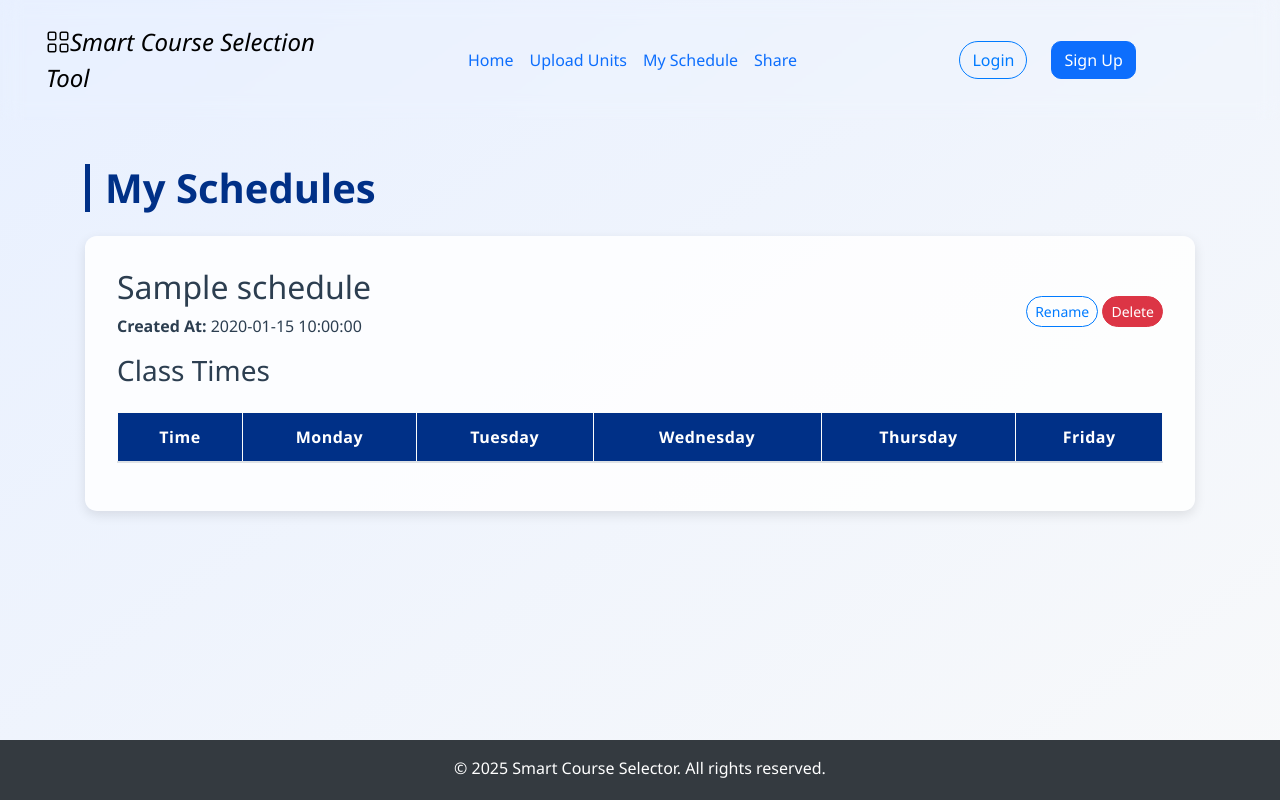
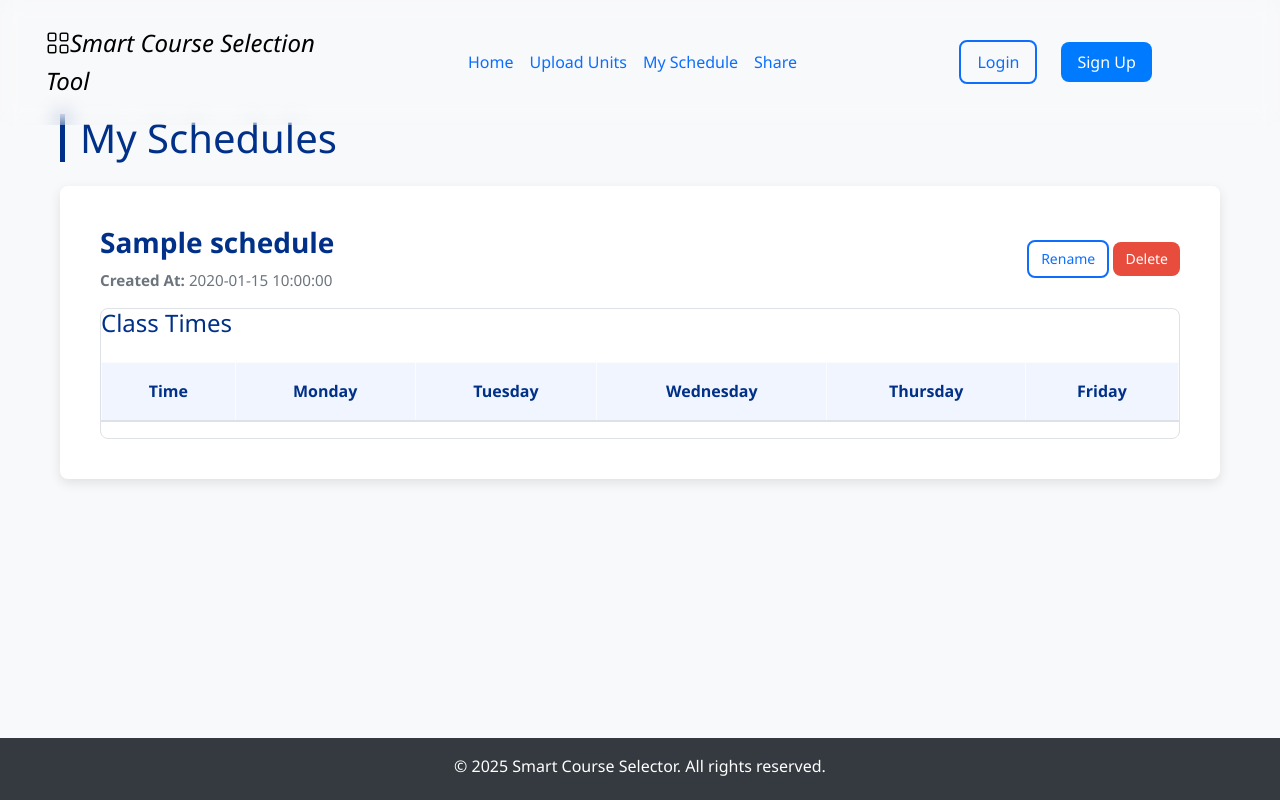
Before and after one commit to Xin-Wang1/2025_CITS5505_Agile_Web_Dev_group_project, a Python web app: template app/templates/My_Schedule.html in a window 1280 px wide. Run offline with Jinja, Linux system fonts and the light colour scheme; the template is opened without the code that fills it: most values are stand-ins (such as "Sample title", 1, 10 or a date in 2020); lists and menus that the app fills with data are empty; some libraries are stand-ins or nearby versions.

Commit message:
Finalize and polish UI styling for all key pages

```diff
--- a/app/static/css/myschedule.css
+++ b/app/static/css/myschedule.css
@@ -1,120 +1,299 @@
-/* General body styling */
-body {
-    font-family: 'Segoe UI', Tahoma, Geneva, Verdana, sans-serif;
-    margin: 0;
-    padding-top: 70px;
-    /* Ensure content starts below the fixed header */
-    background: linear-gradient(145deg, #e8f0ff, #f8f9fa);
-    color: #2c3e50;
+/* Variables for consistent theming */
+:root {
+    --primary-color: #003087;
+    --secondary-color: #eaf4ff;
+    --accent-color: #0d6efd;
+    --text-color: #2c3e50;
+    --background-color: #f8f9fa;
+    --border-radius: 8px;
+    --transition-speed: 0.3s;
+    --font-family: 'Segoe UI', Tahoma, Geneva, Verdana, sans-serif;
 }
 
-/* Main content padding */
-main.container {
-    padding-top: 70px;
-    /* Push content below the fixed header */
-    margin-top: 20px;
-    /* Optional: Add spacing above the main content */
+/* Reset and base styles */
+* {
+    box-sizing: border-box;
+    margin: 0;
+    padding: 0;
 }
 
-/* Timetable styling */
-.timetable {
-    background: rgba(255, 255, 255, 0.75);
-    backdrop-filter: blur(12px);
+body {
+    font-family: var(--font-family);
+    background-color: var(--background-color);
+    color: var(--text-color);
+    line-height: 1.6;
+    padding-top: 70px;
+}
+
+/* Container */
+.container {
+    max-width: 1200px;
+    margin: 0 auto;
     padding: 20px;
+}
+
+/* Headings */
+h1,
+h2,
+h3 {
+    color: var(--primary-color);
+    margin-bottom: 1rem;
+}
+
+h1 {
+    font-size: 2.5rem;
+    border-left: 5px solid var(--primary-color);
+    padding-left: 15px;
+}
+
+h2 {
+    font-size: 2rem;
+}
+
+h3 {
+    font-size: 1.5rem;
+}
+
+/* Schedule Container */
+.schedule-container {
+    background-color: #ffffff;
+    border-radius: var(--border-radius);
+    box-shadow: 0 4px 12px rgba(0, 0, 0, 0.1);
+    padding: 2rem;
+    margin-bottom: 2rem;
+    transition: transform var(--transition-speed), box-shadow var(--transition-speed);
+}
+
+.schedule-container:hover {
+    transform: translateY(-5px);
+    box-shadow: 0 8px 20px rgba(0, 0, 0, 0.15);
+}
+
+/* Schedule Header */
+.schedule-container .d-flex {
+    display: flex;
+    justify-content: space-between;
+    align-items: center;
+    margin-bottom: 1rem;
+}
+
+.schedule-container h2 {
+    margin: 0;
+}
+
+.schedule-container p {
+    margin: 0.5rem 0 0;
+    color: #6c757d;
+}
+
+/* Buttons */
+.btn {
+    padding: 0.5rem 1rem;
+    border: none;
+    border-radius: var(--border-radius);
+    cursor: pointer;
+    font-weight: 500;
+    transition: background-color var(--transition-speed), color var(--transition-speed);
+}
+
+.btn-outline-primary {
+    background-color: transparent;
+    color: var(--accent-color);
+    border: 2px solid var(--accent-color);
+}
+
+.btn-outline-primary:hover {
+    background-color: var(--accent-color);
+    color: #ffffff;
+}
+
+.btn-danger {
+    background-color: #dc3545;
+    color: #ffffff;
+}
+
+.btn-danger:hover {
+    background-color: #c82333;
+}
+
+/* Table */
+.table-responsive {
+    overflow-x: auto;
+}
+
+table {
+    width: 100%;
+    border-collapse: collapse;
+    margin-top: 1rem;
+}
+
+thead {
+    background-color: var(--primary-color);
+    color: #ffffff;
+}
+
+th,
+td {
+    padding: 0.75rem;
+    text-align: center;
+    border: 1px solid #dee2e6;
+}
+
+tbody tr:nth-child(even) {
+    background-color: #f2f2f2;
+}
+
+tbody tr:hover {
+    background-color: #e9ecef;
+}
+
+/* Alert */
+.alert {
+    padding: 1rem 1.5rem;
+    background-color: var(--secondary-color);
+    border-left: 6px solid var(--accent-color);
+    color: var(--text-color);
+    margin-bottom: 1.5rem;
+    border-radius: var(--border-radius);
+    box-shadow: 0 4px 8px rgba(0, 0, 0, 0.05);
+}
+
+/* Responsive */
+@media (max-width: 768px) {
+    .schedule-container .d-flex {
+        flex-direction: column;
+        align-items: flex-start;
+    }
+
+    .schedule-container .d-flex>div {
+        margin-bottom: 1rem;
+    }
+
+    table,
+    thead,
+    tbody,
+    th,
+    td,
+    tr {
+        display: block;
+    }
+
+    thead tr {
+        display: none;
+    }
+
+    td {
+        position: relative;
+        padding-left: 50%;
+        text-align: left;
+    }
+
+    td::before {
+        position: absolute;
+        top: 0;
+        left: 0;
+        width: 45%;
+        padding-left: 1rem;
+        white-space: nowrap;
+        font-weight: bold;
+    }
+
+    td:nth-of-type(1)::before {
+        content: "Time";
+    }
+
+    td:nth-of-type(2)::before {
+        content: "Monday";
+    }
+
+    td:nth-of-type(3)::before {
+        content: "Tuesday";
+    }
+
+    td:nth-of-type(4)::before {
+        content: "Wednesday";
+    }
+
+    td:nth-of-type(5)::before {
+        content: "Thursday";
+    }
+
+    td:nth-of-type(6)::before {
+        content: "Friday";
+    }
+}
 
 
+/* === Additional UI Enhancements === */
+.schedule-container h2 {
+    font-size: 1.75rem;
+    color: var(--primary-color);
+    font-weight: 600;
+    margin-bottom: 0.25rem;
 }
 
-.table th {
-    background-color: #0d6efd;
-    color: #fff;
+.schedule-container p {
+    font-size: 0.95rem;
+    color: #6c757d;
 }
 
-.table td,
-.table th {
-    text-align: center;
+.btn-sm {
+    padding: 0.4rem 0.75rem;
+    font-size: 0.875rem;
+}
+
+.table thead th {
+    font-size: 1rem;
+    font-weight: 600;
+    background-color: #f1f5ff;
+    color: var(--primary-color);
+}
+
+.table td {
+    font-size: 0.95rem;
     vertical-align: middle;
 }
 
-/* Button styling */
-.btn-primary {
-    background-color: #0d6efd;
-    border-color: #0d6efd;
-    border-radius: 10px;
+.schedule-container .table h3 {
+    font-size: 1.25rem;
+    font-weight: 600;
+    color: #333;
+    border-bottom: 2px solid var(--primary-color);
+    padding-bottom: 0.5rem;
 }
 
-.btn-primary:hover {
-    background-color: #0d6efd;
+.schedule-container .table-responsive {
+    border-radius: var(--border-radius);
+    overflow: hidden;
+    background: #fff;
+    border: 1px solid #dee2e6;
 }
 
+.btn-danger.btn-sm {
+    background-color: #e74c3c;
+    border-color: #e74c3c;
+}
 
-/* Responsive adjustments */
-@media (max-width: 768px) {
-    .navbar {
-        position: static;
+.btn-danger.btn-sm:hover {
+    background-color: #c0392b;
+}
+
+.alert-info {
+    font-size: 1rem;
+    padding: 1rem 1.5rem;
+    border-radius: var(--border-radius);
+    background: #eaf4ff;
+    border-left: 5px solid #0d6efd;
+    color: #003087;
+}
+
+@media screen and (min-width: 992px) {
+    .schedule-container {
+        padding: 2.5rem;
     }
 
-    .timetable {
-        padding: 10px;
-    }
-
-    .slot {
-        font-size: 0.8em;
+    .table th,
+    .table td {
+        padding: 1rem;
     }
 }
-
-/* Enhanced heading styles */
-h1 {
-    font-weight: 700;
-    font-size: 2.5rem;
-    color: #003087;
-    border-left: 5px solid #003087;
-    padding-left: 15px;
-    margin-bottom: 1.5rem;
-}
-
-/* Enhanced alert style */
-.alert {
-    border-left: 6px solid #0d6efd;
-    background-color: #eaf4ff;
-    color: #003366;
-    font-size: 1rem;
-    padding: 1rem 1.5rem;
-    box-shadow: 0 4px 8px rgba(0, 0, 0, 0.05);
-}
-
-/* Schedule container enhancements */
-.schedule-container {
-    background-color: rgba(255, 255, 255, 0.85);
-    border-radius: 12px;
-    box-shadow: 0 4px 12px rgba(0, 0, 0, 0.1);
-    padding: 2rem;
-    transition: all 0.3s ease;
-}
-
-.schedule-container:hover {
-    transform: scale(1.02);
-    box-shadow: 0 8px 20px rgba(0, 0, 0, 0.15);
-}
-
-/* Button enhancements */
-.btn-outline-primary {
-    border-radius: 20px;
-    font-weight: 500;
-}
-
-.btn-danger {
-    border-radius: 20px;
-}
-
-/* Enhanced table head and cell styles */
-table th {
-    background-color: #003087 !important;
-    color: #ffffff;
-    font-weight: bold;
-    letter-spacing: 0.5px;
-}
-
-table td {
-    background-color: #f8fbff;
-}
```
